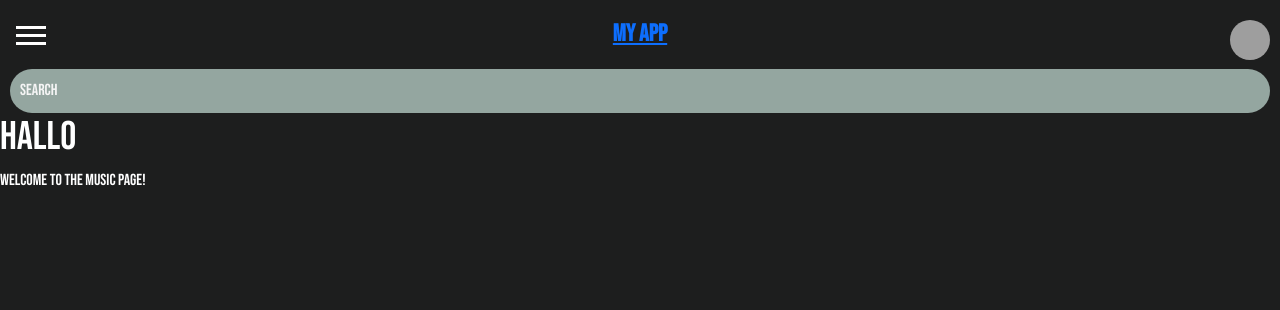
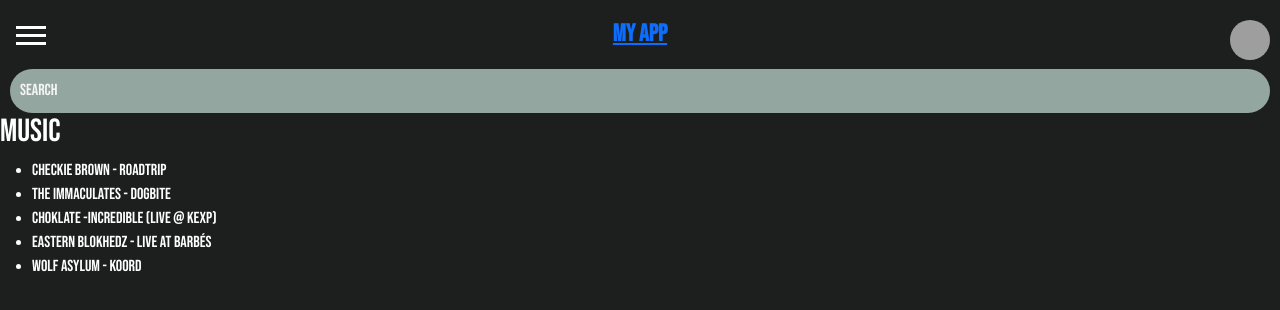
Before and after one commit to kreza-dzd/podcast-app, a Vue app: page /music in a window 1280 px wide. Shown: the top 310 px of the page. Built offline with nearby package versions, Linux system fonts and the light colour scheme; grey boxes are pictures that could not be loaded.

Commit message:
Update MusicView.vue

```diff
--- a/src/views/MusicView.vue
+++ b/src/views/MusicView.vue
@@ -1,12 +1,63 @@
 <template>
-    <div>
-      <h1>Hallo</h1>
-      <p>Welcome to the Music page!</p>
-    </div>
-  </template>
+  <div class="podcast-list">
+    <h2>Music</h2>
+    <ul>
+      <PodcastItem
+        v-for="podcast in podcasts"
+        :key="podcast.id"
+        :podcast="podcast"
+        @play="playPodcast"
+      />
+    </ul>
+    <MediaPlayer :podcast="selectedPodcast" :podcastList="podcasts" @play="playPodcast" />
+  </div>
+</template>
+
 
   <script>
+
+import PodcastItem from '@/components/PodcastItem.vue';
+import MediaPlayer from '@/components/MediaPlayer.vue';
+
   export default {
-    name: 'MusicView'
+    name: 'MusicView',
+    components: { PodcastItem, MediaPlayer },
+  data() {
+    return {
+      podcasts: [
+        {
+          id: 1,
+          title: "Checkie Brown - Roadtrip",
+          audioFilePath: "/audio/Checkie Brown - Roadtrip (CB 37).mp3",
+        },
+        {
+          id: 2,
+          title: "The Immaculates - Dogbite",
+          audioFilePath: "/audio/The Immaculates - Dogbite.mp3",
+        },
+        {
+          id: 3,
+          title: "Choklate -Incredible (Live @ KEXP)",
+          audioFilePath: "/audio/Choklate - Incredible (Live @ KEXP).mp3",
+        },
+        {
+          id: 4,
+          title: "Eastern Blokhedz - Live at Barbés",
+          audioFilePath: "/audio/Eastern Blokhedz - Live at Barbés, 12_10_2016.mp3",
+        },
+        {
+          id: 5,
+          title: "Wolf Asylum - Koord",
+          audioFilePath: "/audio/Wolf Asylum - Koord.mp3",
+        },
+      ],
+      selectedPodcast: null,
+    };
+  },
+  methods: {
+    playPodcast(podcast) {
+      this.selectedPodcast = podcast;
+    },
+  },
   };
   </script>
```
